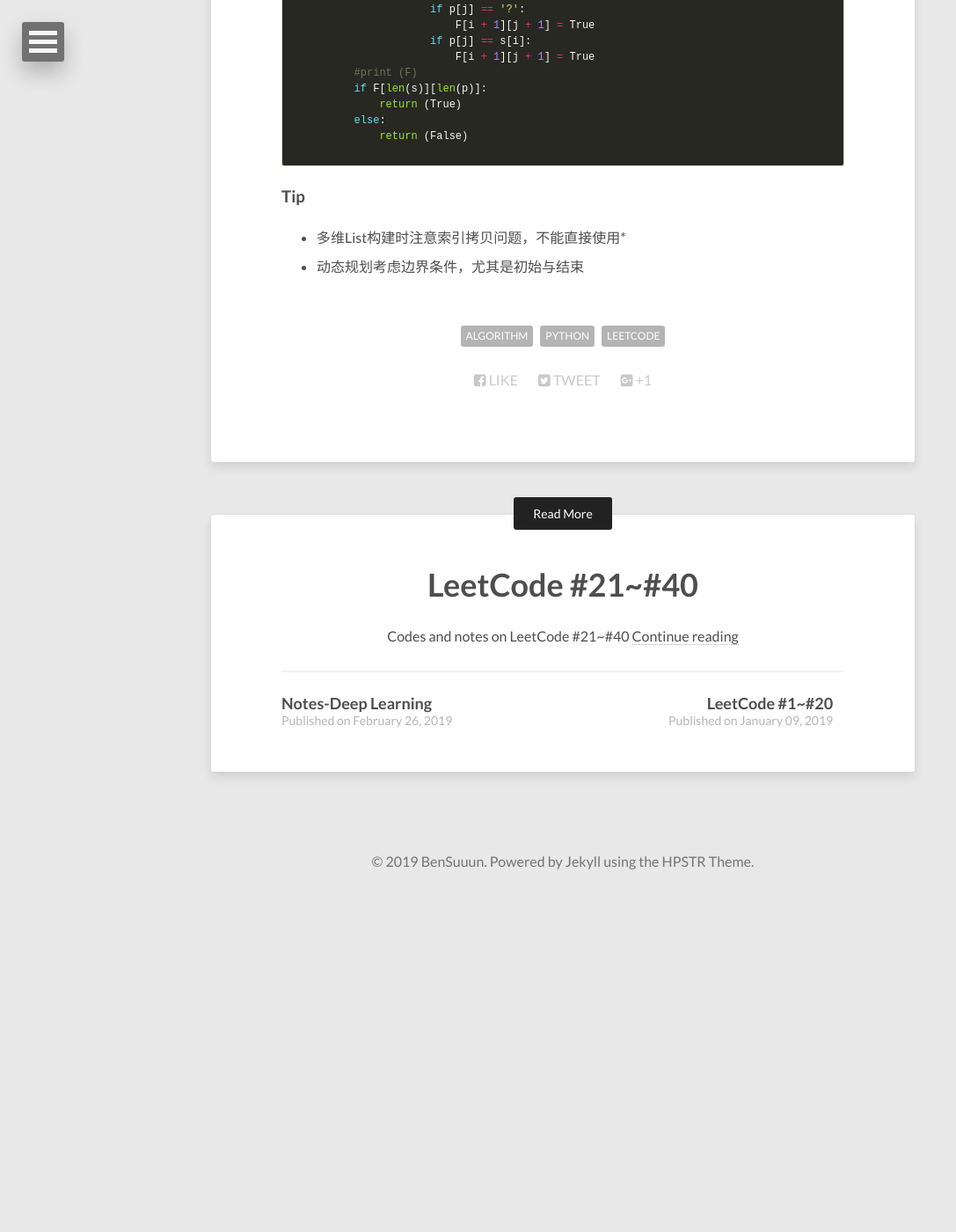
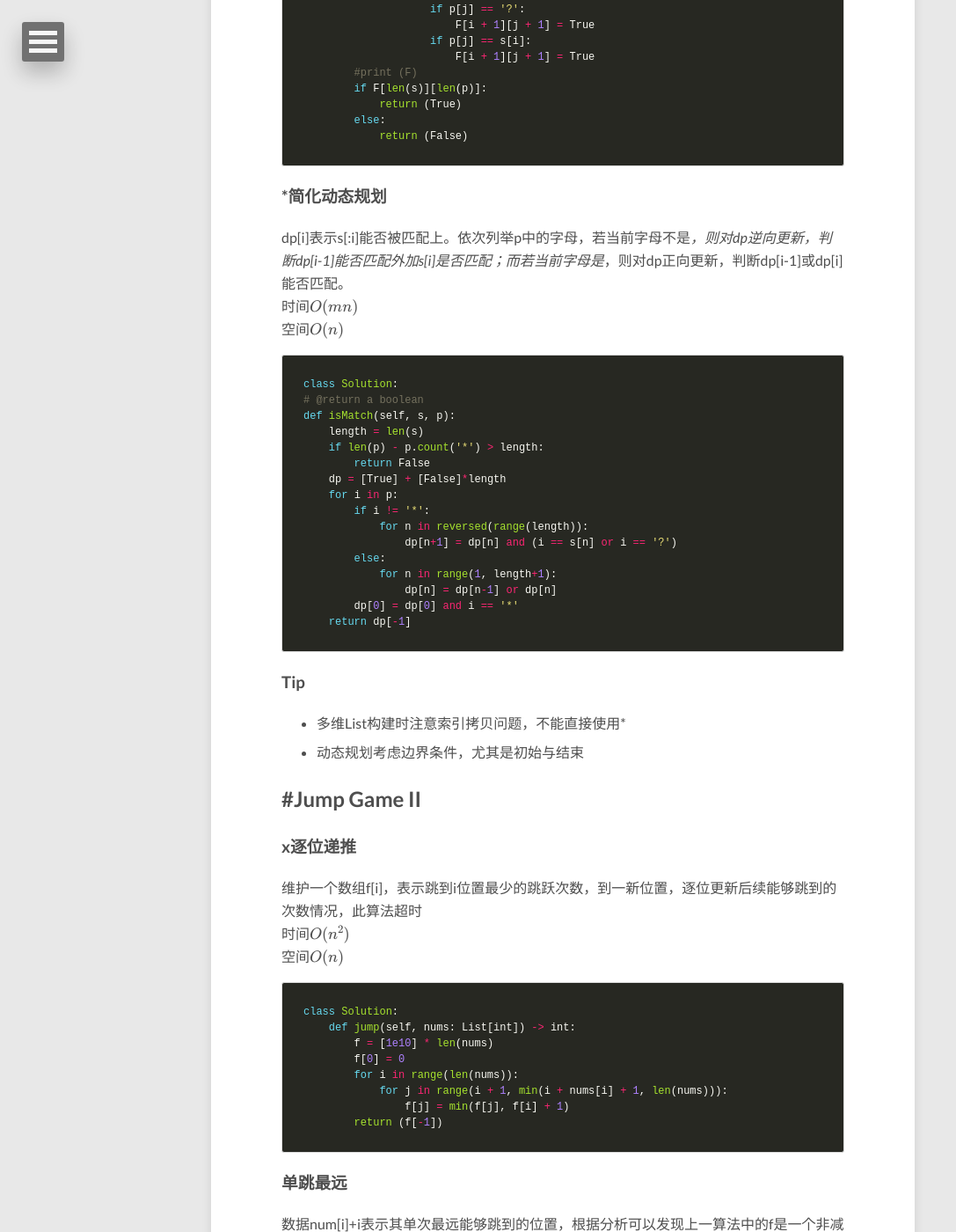
Before and after one commit to Wangbin-Sun/wangbin-sun.github.io, a Jekyll site: the page built from _posts/2019-03-29-leetcode-41-to-60.md, in a window 1280 px wide and 1400 px high, scrolled down 3857 px. Shown: the whole window at 88% size, without its empty margins (0-1087 px from the left). Built offline with Jekyll 4.4.1, drawn with Linux system fonts in a browser that asks for light colours; nearby versions of some CDN libraries; formulas are drawn with MathJax 3; before the commit the page ends 4877 px from its top, so only the background shows below that; some of the changed text lies outside the part shown.

Commit message:
Update Leetcode to #45

````diff
--- a/_posts/2019-03-29-leetcode-41-to-60.md
+++ b/_posts/2019-03-29-leetcode-41-to-60.md
@@ -163,6 +163,76 @@
         else:
             return (False)
 ```
+
+### *简化动态规划
+dp[i]表示s[:i]能否被匹配上。依次列举p中的字母，若当前字母不是*，则对dp逆向更新，判断dp[i-1]能否匹配外加s[i]是否匹配；而若当前字母是*，则对dp正向更新，判断dp[i-1]或dp[i]能否匹配。
+时间$O(mn)$
+空间$O(n)$
+
+```python
+class Solution:
+# @return a boolean
+def isMatch(self, s, p):
+    length = len(s)
+    if len(p) - p.count('*') > length:
+        return False
+    dp = [True] + [False]*length
+    for i in p:
+        if i != '*':
+            for n in reversed(range(length)):
+                dp[n+1] = dp[n] and (i == s[n] or i == '?')
+        else:
+            for n in range(1, length+1):
+                dp[n] = dp[n-1] or dp[n]
+        dp[0] = dp[0] and i == '*'
+    return dp[-1]
+```
+
 ### Tip
 * 多维List构建时注意索引拷贝问题，不能直接使用*
 * 动态规划考虑边界条件，尤其是初始与结束
+
+## #Jump Game II
+
+### x逐位递推
+维护一个数组f[i]，表示跳到i位置最少的跳跃次数，到一新位置，逐位更新后续能够跳到的次数情况，此算法超时
+时间$O(n^2)$
+空间$O(n)$
+```python
+class Solution:
+    def jump(self, nums: List[int]) -> int:
+        f = [1e10] * len(nums)
+        f[0] = 0
+        for i in range(len(nums)):
+            for j in range(i + 1, min(i + nums[i] + 1, len(nums))):
+                f[j] = min(f[j], f[i] + 1)
+        return (f[-1])
+```
+
+### 单跳最远
+数据num[i]+i表示其单次最远能够跳到的位置，根据分析可以发现上一算法中的f是一个非减函数。根据这个想法，对于每一次跳跃，统计期间包含的最大的可能跳到的位置作为下一次跳跃的范围
+时间$O(n)$
+空间$O(n)$
+```python
+class Solution:
+    def jump(self, nums: List[int]) -> int:
+        for i in range(len(nums)):
+            nums[i] += i
+        next_jump = 0
+        fastest = 0
+        jump_count = 0
+        if len(nums) == 1:
+            return (0)
+        for i in range(len(nums)):
+            fastest = max(fastest, nums[i])
+            if i == next_jump:
+                jump_count += 1
+                next_jump = fastest
+                if next_jump >= len(nums) - 1:
+                    break
+        return (jump_count)
+```
+
+### Tip
+* 注意边界条件
+* 手推模拟能够得到可行的算法
````
